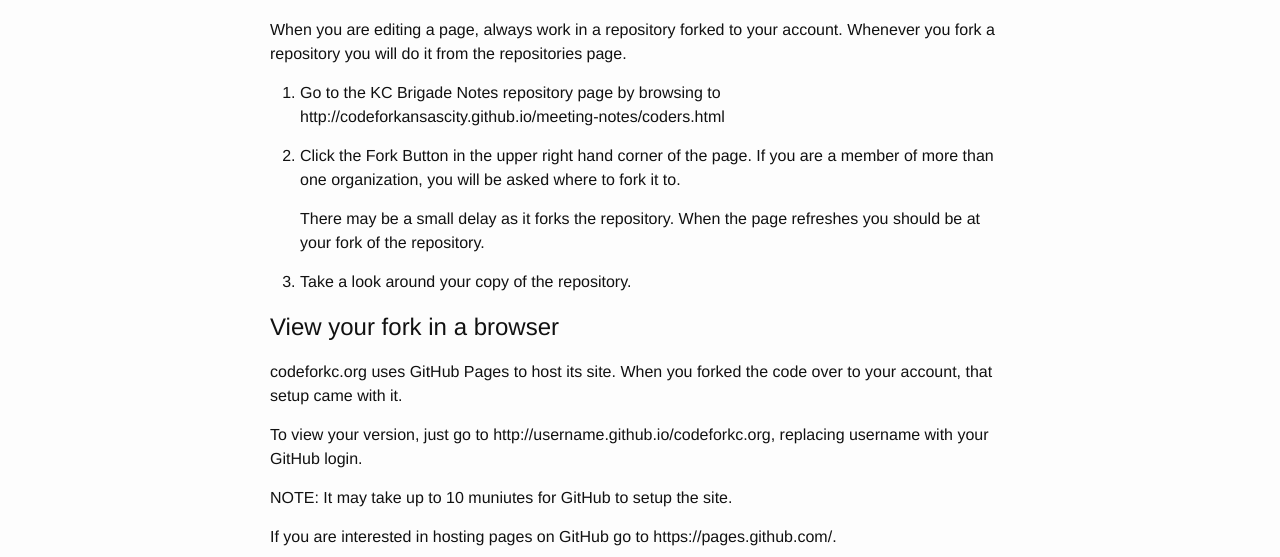
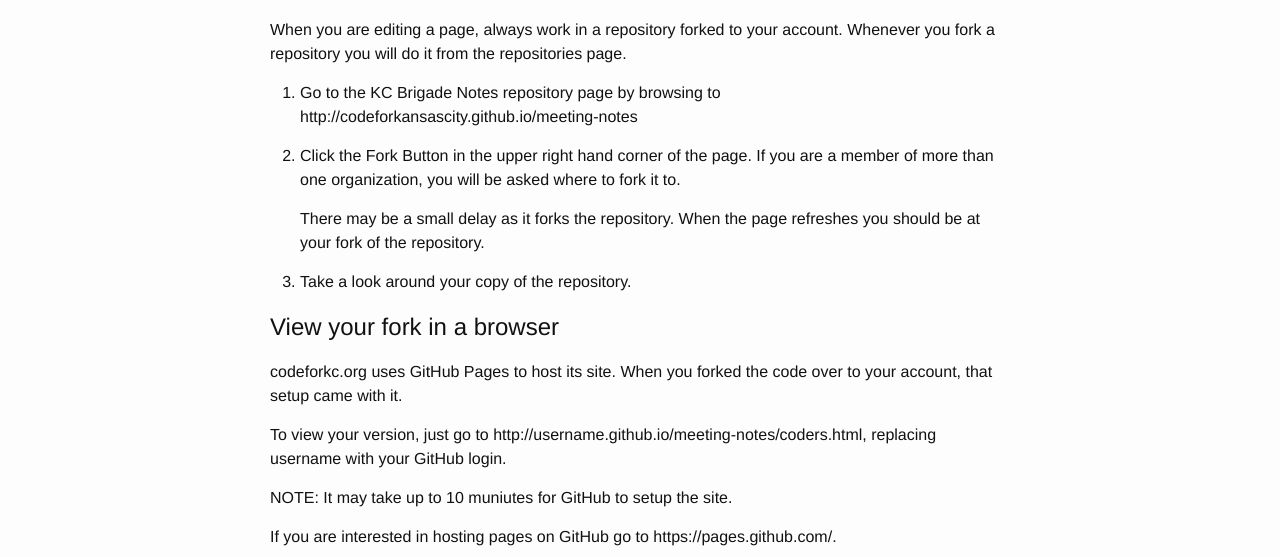
Before and after one commit to timberstone/meeting-notes, a Jekyll site: the page built from _posts/2014-11-04-github-push-start.markdown, in a window 1280 px wide. Shown: the part 425-982 px from the top of the page. Built offline with Jekyll 4.4.1, drawn with Linux system fonts in a browser that asks for light colours; part of the change alters nothing that is shown.

Commit message:
Updated URL

```diff
--- a/_posts/2014-11-04-github-push-start.markdown
+++ b/_posts/2014-11-04-github-push-start.markdown
@@ -21,7 +21,7 @@ If you don't already have a GitHub account you will need to create one at http:/
 
 When you are editing a page, always work in a repository forked to your account. Whenever you fork a repository you will do it from the repositories page.
 
-1. Go to the KC Brigade Notes repository page by browsing to http://codeforkansascity.github.io/meeting-notes/coders.html
+1. Go to the KC Brigade Notes repository page by browsing to http://codeforkansascity.github.io/meeting-notes
 
 2. Click the Fork Button in the upper right hand corner of the page.  If you are a member of more than one organization, you will be asked where to fork it to.
 
@@ -34,7 +34,7 @@ When you are editing a page, always work in a repository forked to your account.
 
 codeforkc.org uses GitHub Pages to host its site.  When you forked the code over to your account, that setup came with it.
 
-To view your version, just go to http://username.github.io/codeforkc.org, replacing username with your GitHub login.
+To view your version, just go to http://username.github.io/meeting-notes/coders.html, replacing username with your GitHub login.
 
 NOTE: It may take up to 10 muniutes for GitHub to setup the site.
 
```
